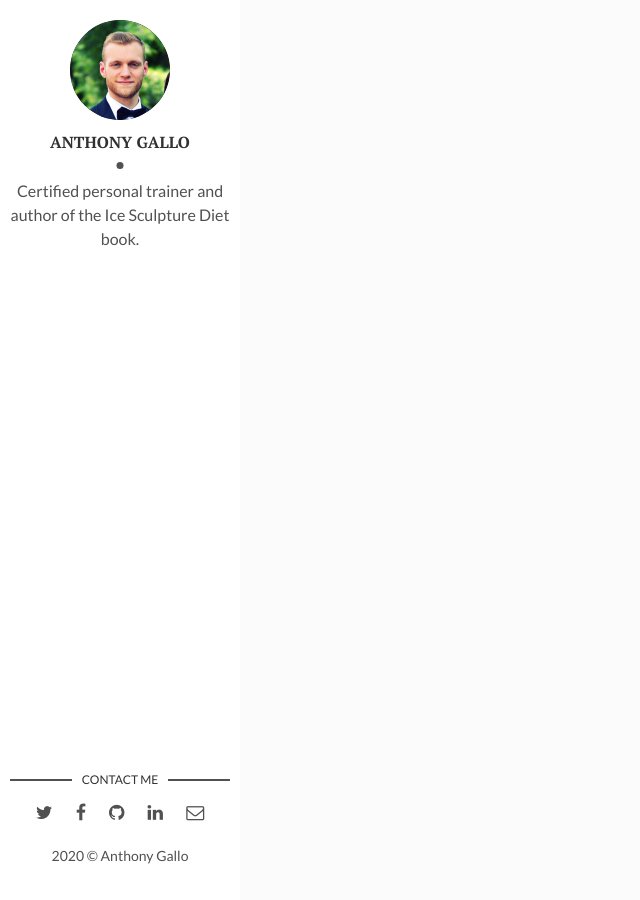
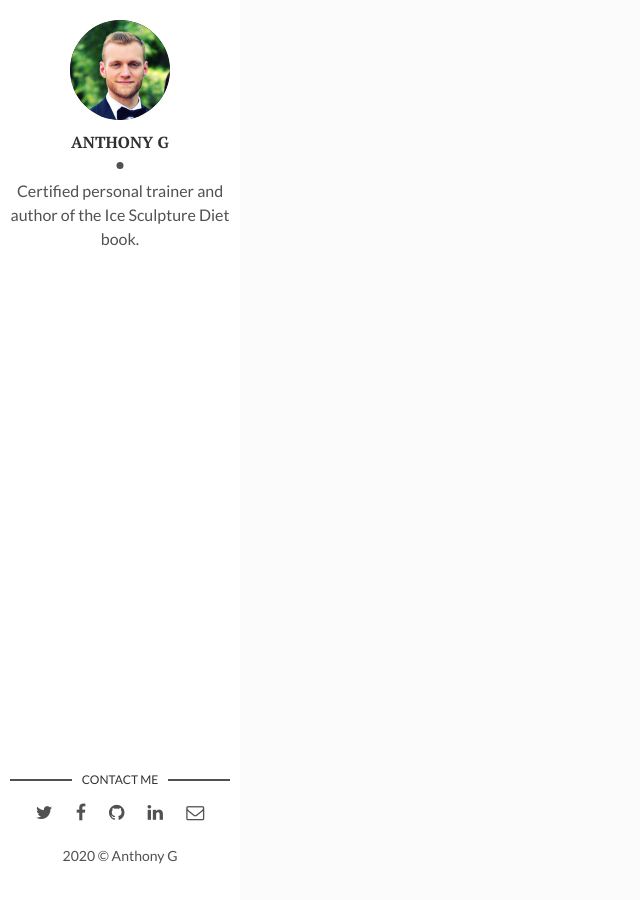
Before and after one commit to anthonydgallo/icesculpturefitness, a Jekyll site: the page built from index.html, in a window 1280 px wide. Shown: the whole page, without its empty margins (0-640 px from the left). Built offline with Jekyll 4.4.1, drawn with Linux system fonts in a browser that asks for light colours; the list of posts is cut into pages by our own code; part of the change alters nothing that is shown.

```diff
--- a/_config.yml
+++ b/_config.yml
@@ -1,15 +1,13 @@
 title: Ice Sculpture Fitness
 description: > # this means to ignore newlines until "baseurl:"
-  Write an awesome description for your new site here. You can edit this
-  line in _config.yml. It will appear in your document head meta (for
-  Google search results) and in your feed.xml site description.
+  Home for the Ice Sculpture Diet. Learn How To Lose Fat with The Foundation, The Freeze, And The Mind.
 permalink: ':title/'
 baseurl: "" # the subpath of your site, e.g. /blog
 url: "" # the base hostname & protocol for your site, e.g. http://example.com
 site-twitter: #if your site has a twitter account, enter it here
 
 # Author Settings
-author: Anthony Gallo # add your name
+author: Anthony G # add your name
 author-img: ag.jpg # add your photo
 about-author: Certified personal trainer and author of the Ice Sculpture Diet book. # add description
 social-twitter: # add your Twitter handle
@@ -22,7 +20,7 @@ social-email: # add your Email address
 discus-identifier: # add your discus identifier
 
 # Tracker
-analytics: # Google Analytics
+analytics: UA-54187800-2 # Google Analytics
 
 # Build Settings
 markdown: kramdown
```
